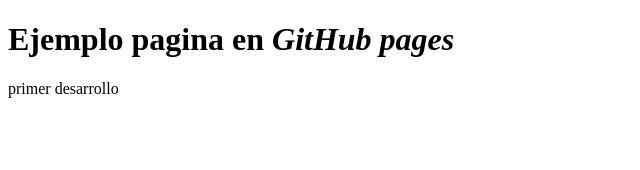
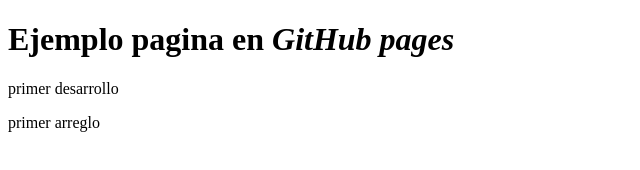
Before and after one commit to erickgonzalez3d/erickginzalez3d, a plain HTML site: page index.html in a window 1280 px wide. Shown: the whole page, without its empty margins (0-640 px from the left). Drawn offline with Linux system fonts and the light colour scheme.

Commit message:
arreglo1

```diff
--- a/index.html
+++ b/index.html
@@ -13,6 +13,7 @@
 <p>
     primer desarrollo
 </p>
+<p>primer arreglo</p>
 </body>
 
 </html>
```
